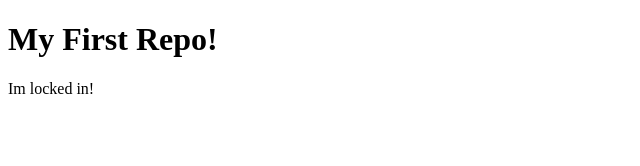
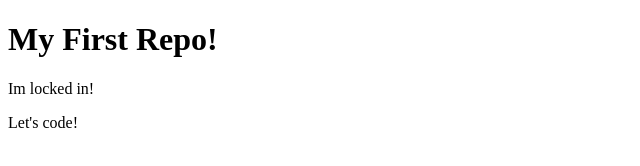
Before and after one commit to KerianaDev/first-repository, a plain HTML site: page index.html in a window 1280 px wide. Shown: the full height of the page, 0-640 px from the left. Drawn offline with Linux system fonts and the light colour scheme.

Commit message:
Let's code!

```diff
--- a/index.html
+++ b/index.html
@@ -8,5 +8,6 @@
   <body>
     <h1>My First Repo!</h1>
     <p>Im locked in!</p>
+    <p>Let's code!</p>
   </body>
 </html>
```
